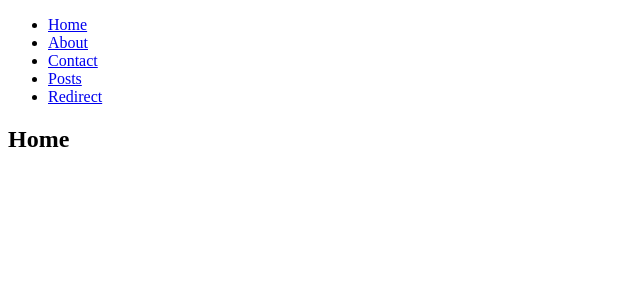
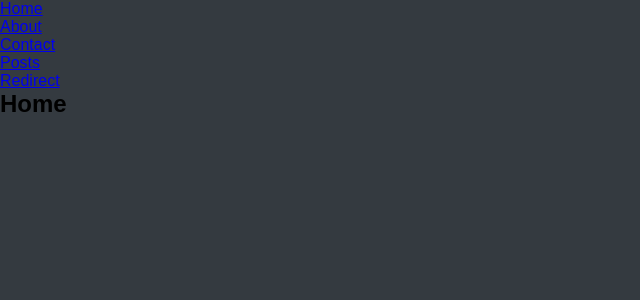
Before and after one commit to CaioAugustoHD/react-router-dom, a React (Vite) app: page / in a window 1280 px wide. Shown: the top 300 px of the page, without its empty margins (0-640 px from the left). Built offline with nearby package versions, Linux system fonts and the light colour scheme.

Commit message:
Criada estilização global e tema para a aplicação

```diff
--- a/package.json
+++ b/package.json
@@ -11,11 +11,13 @@
   "dependencies": {
     "react": "^18.2.0",
     "react-dom": "^18.2.0",
-    "react-router-dom": "^6.6.2"
+    "react-router-dom": "^6.6.2",
+    "styled-components": "^5.3.6"
   },
   "devDependencies": {
     "@types/react": "^18.0.26",
     "@types/react-dom": "^18.0.9",
+    "@types/styled-components": "^5.1.26",
     "@vitejs/plugin-react": "^3.0.0",
     "typescript": "^4.9.3",
     "vite": "^4.0.0"
--- a/src/app/App.tsx
+++ b/src/app/App.tsx
@@ -1,7 +1,13 @@
+import { ThemeProvider } from "styled-components"
 import { AppRoutes } from "../routes"
+import { GlobalStyle } from "../styles/GlobalStyles"
+import { defaultTheme } from "../styles/theme/default"
 
 export function App() {
   return (
-    <AppRoutes/>
+    <ThemeProvider theme={defaultTheme}>
+      <GlobalStyle/>
+      <AppRoutes/>
+    </ThemeProvider>
   )
 }
--- /dev/null
+++ b/src/styles/GlobalStyles.ts
@@ -0,0 +1,14 @@
+import { createGlobalStyle } from "styled-components";
+
+export const GlobalStyle = createGlobalStyle`
+    * {
+        margin: 0;
+        padding: 0;
+        box-sizing: border-box;
+        font-family: sans-serif;
+    }
+
+    body {
+        background-color: ${({theme}) => theme.colors.body};
+    }
+`;
--- /dev/null
+++ b/src/styles/theme/default.ts
@@ -0,0 +1,10 @@
+import { DefaultTheme } from "styled-components";
+
+export const defaultTheme : DefaultTheme = {
+    colors: {
+        body: "#343A40",
+        menu: "#DEE2E6",
+        selected: "#ADB5BD",
+        text: "#F8F9FA"
+    }
+};
```
Also changed, not shown: src/style.d.ts (added, +12 -0 lines), 1 other file (tests, documents, lock files or other folders).
